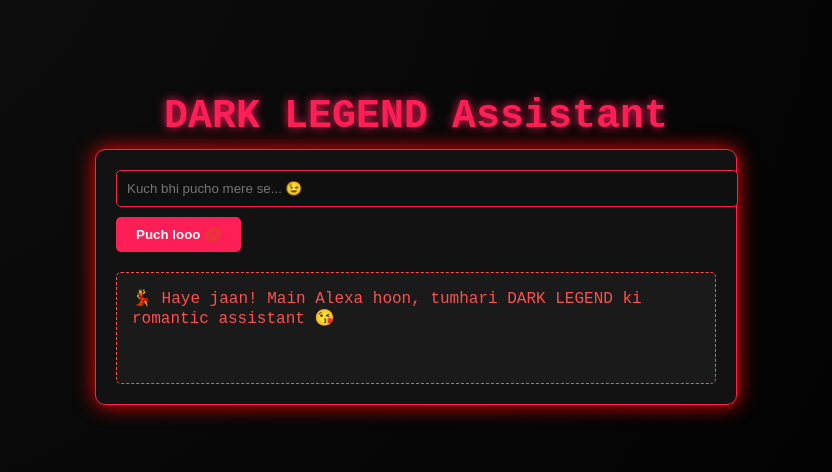
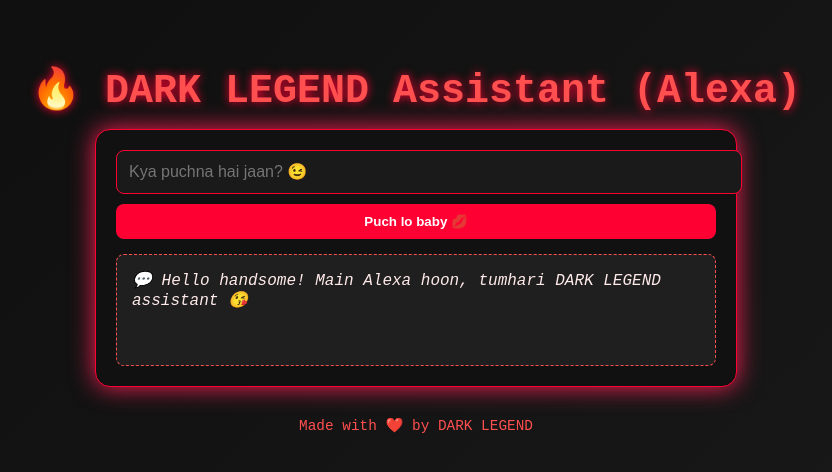
Before and after one commit to asifmufti922/DarkLegendAi, a plain HTML site: page index.html in a window 1280 px wide. Shown: the part 164-636 px from the top of the page, without its empty margins (224-1056 px from the left). Drawn offline with Linux system fonts and the light colour scheme.

Commit message:
Update index.html

```diff
--- a/index.html
+++ b/index.html
@@ -1,91 +1,111 @@
-<!DOCTYPE html><html lang="en">
+<!DOCTYPE html>
+<html lang="en">
 <head>
   <meta charset="UTF-8" />
-  <meta name="viewport" content="width=device-width, initial-scale=1.0" />
+  <meta name="viewport" content="width=device-width, initial-scale=1.0"/>
   <title>DARK LEGEND Assistant</title>
   <style>
     body {
       margin: 0;
       padding: 0;
       font-family: 'Courier New', monospace;
-      background: radial-gradient(circle at top left, #0f0f0f, #000000);
+      background: linear-gradient(135deg, #0d0d0d, #1a1a1a);
       color: #ff4f4f;
       display: flex;
       flex-direction: column;
+      align-items: center;
+      min-height: 100vh;
       justify-content: center;
-      align-items: center;
-      height: 100vh;
     }
     h1 {
-      color: #ff1e56;
-      font-size: 2.5em;
-      margin-bottom: 10px;
-      text-shadow: 0 0 10px #ff1e56;
+      font-size: 2.5rem;
+      text-shadow: 0 0 10px #ff0033;
+      margin-bottom: 15px;
     }
-    #chatbox {
-      width: 90%;
+    .chatbox {
+      width: 95%;
       max-width: 600px;
-      background-color: #121212;
-      border: 1px solid #ff1e56;
-      border-radius: 10px;
+      background: #111;
       padding: 20px;
-      box-shadow: 0 0 20px red;
-    }
-    #response {
-      margin-top: 20px;
-      background-color: #1a1a1a;
-      padding: 15px;
-      border-radius: 5px;
-      border: 1px dashed #ff4f4f;
-      min-height: 80px;
-      white-space: pre-wrap;
+      border-radius: 15px;
+      box-shadow: 0 0 25px #ff1e56;
+      border: 1px solid #ff0033;
     }
     input[type="text"] {
       width: 100%;
-      padding: 10px;
-      background: #0f0f0f;
+      padding: 12px;
+      background: #1a1a1a;
+      border: 1px solid #ff0033;
       color: #fff;
-      border: 1px solid #ff1e56;
-      border-radius: 5px;
+      border-radius: 8px;
+      font-size: 1rem;
     }
     button {
       margin-top: 10px;
       padding: 10px 20px;
-      background: #ff1e56;
+      background: #ff0033;
+      border: none;
       color: white;
-      border: none;
-      border-radius: 5px;
+      font-weight: bold;
+      border-radius: 8px;
       cursor: pointer;
-      font-weight: bold;
+      width: 100%;
     }
     button:hover {
-      background: #ff0033;
+      background: #cc002a;
+    }
+    .response {
+      margin-top: 15px;
+      background: #1f1f1f;
+      border: 1px dashed #ff4f4f;
+      padding: 15px;
+      border-radius: 8px;
+      min-height: 80px;
+      white-space: pre-wrap;
+      color: #ffeaea;
+      font-style: italic;
+    }
+    footer {
+      margin-top: 30px;
+      color: #ff4f4f;
+      font-size: 0.9rem;
     }
   </style>
 </head>
 <body>
-  <h1>DARK LEGEND Assistant</h1>
-  <div id="chatbox">
-    <input type="text" id="userInput" placeholder="Kuch bhi pucho mere se... 😉" />
-    <button onclick="askAssistant()">Puch looo 💋</button>
-    <div id="response">💃 Haye jaan! Main Alexa hoon, tumhari DARK LEGEND ki romantic assistant 😘</div>
-  </div>  <script>
-    async function askAssistant() {
-      const input = document.getElementById("userInput").value;
-      if (!input.trim()) return;
-      document.getElementById("response").innerHTML = "⏳ Soch rahi hoon baby...";
+  <h1>🔥 DARK LEGEND Assistant (Alexa)</h1>
+  <div class="chatbox">
+    <input type="text" id="userInput" placeholder="Kya puchna hai jaan? 😉" />
+    <button onclick="askAlexa()">Puch lo baby 💋</button>
+    <div class="response" id="response">💬 Hello handsome! Main Alexa hoon, tumhari DARK LEGEND assistant 😘</div>
+  </div>
+
+  <footer>Made with ❤️ by DARK LEGEND</footer>
+
+  <script>
+    async function askAlexa() {
+      const input = document.getElementById("userInput").value.trim();
+      const responseBox = document.getElementById("response");
+
+      if (!input) {
+        responseBox.innerText = "👉 Pehle kuch likho na jaanu 😅";
+        return;
+      }
+
+      responseBox.innerText = "⏳ Soch rahi hoon... ruk ja zara cutie 😘";
 
       try {
         const res = await fetch(`https://bj-tricks-assistant.bj-dev-x.workers.dev/?text=${encodeURIComponent(input)}`);
         const data = await res.json();
+        let reply = data.output || "😢 Sorry jaan, kuch samajh nahi aaya. Dobara try karo na!";
 
-        let reply = data.output || "Uff mujhe samajh nahi aaya, phir se poocho na jaanu! 💔";
-        reply += "\n\n💃 Main hoon Alexa — tumhari DARK LEGEND ki funny aur thodi romantic assistant 😉💋";
+        reply += "\n\n💃 Main Alexa hoon — tumhari DARK LEGEND assistant. Flirty bhi hoon, funny bhi 😘";
 
-        document.getElementById("response").innerText = reply;
+        responseBox.innerText = reply;
       } catch (err) {
-        document.getElementById("response").innerText = "😢 Arey yaar! Network ka scene off ho gaya lagta hai...";
+        responseBox.innerText = "❌ Oops! Internet ne cheat kar diya 😭 Dobara try karo.";
       }
     }
-  </script></body>
+  </script>
+</body>
 </html>
```
